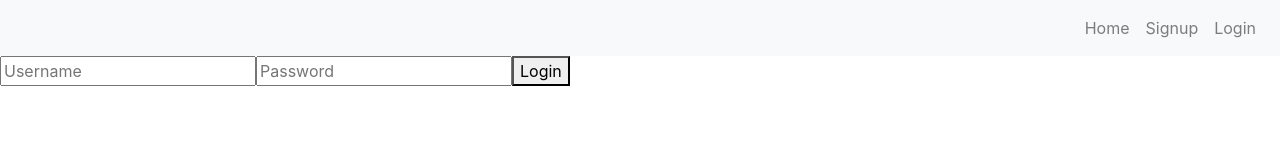
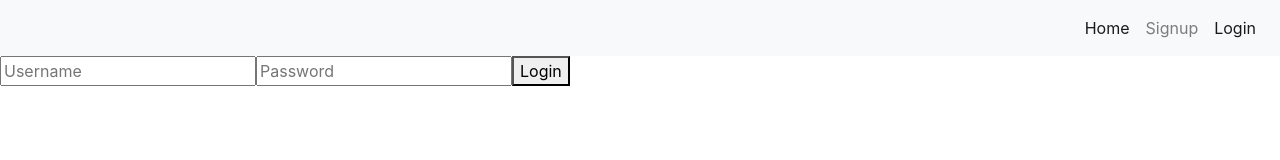
Before and after one commit to mark-halls/oer-bookr-web, a React (Create React App) app in the folder oer-front-end/: page /login in a window 1280 px wide. Shown: the top 160 px of the page. Built offline with nearby package versions, Linux system fonts and the light colour scheme.

Commit message:
Fix links not redirecting due to bootstrap syntax

```diff
--- a/oer-front-end/src/Components/Nav/index.js
+++ b/oer-front-end/src/Components/Nav/index.js
@@ -1,18 +1,25 @@
 import React from "react";
-import { Navbar, Nav, NavItem, NavLink } from "reactstrap";
+import { NavLink } from "react-router-dom";
+import { Navbar, Nav, NavItem } from "reactstrap";
 
 const NavBar = () => {
   return (
     <Navbar color="light" light expand="md">
       <Nav className="ml-auto" navbar>
         <NavItem>
-          <NavLink to="/">Home</NavLink>
+          <NavLink to="/" className="nav-link" activeClassName="active">
+            Home
+          </NavLink>
         </NavItem>
         <NavItem>
-          <NavLink to="/signup">Signup</NavLink>
+          <NavLink to="/signup" className="nav-link" activeClassName="active">
+            Signup
+          </NavLink>
         </NavItem>
         <NavItem>
-          <NavLink to="/login">Login</NavLink>
+          <NavLink to="/login" className="nav-link" activeClassName="active">
+            Login
+          </NavLink>
         </NavItem>
       </Nav>
     </Navbar>
```
